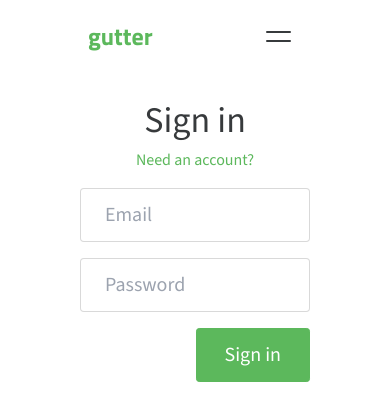
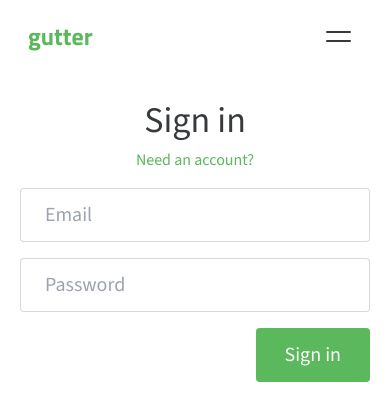
Before and after one commit to andrewromanchuk1/gutter_ts_tailwind_redux, a React (Create React App) app: page /login in a window 390 px wide. Shown: the top 420 px of the page. Built offline with nearby package versions, Linux system fonts and the light colour scheme.

Commit message:
Changed Container styles

```diff
--- a/src/common/components/container/container.component.tsx
+++ b/src/common/components/container/container.component.tsx
@@ -4,7 +4,7 @@ type ContainerProps = {}
 
 const Container: FC<PropsWithChildren<ContainerProps>> = ({ children }) => {
   return (
-   <div className='container mx-auto px-20'>
+   <div className='container mx-auto px-5 md:px-20 '>
       { children }
    </div>
   )
--- a/src/index.tsx
+++ b/src/index.tsx
@@ -11,7 +11,7 @@ const root = ReactDOM.createRoot(
   document.getElementById('root') as HTMLElement
 );
 root.render(
-  <BrowserRouter>
+  <BrowserRouter basename='/'>
     <ToastContainer />
     <Provider store={store}>
       <PersistGate loading={null} persistor={persistedStore}>
```
